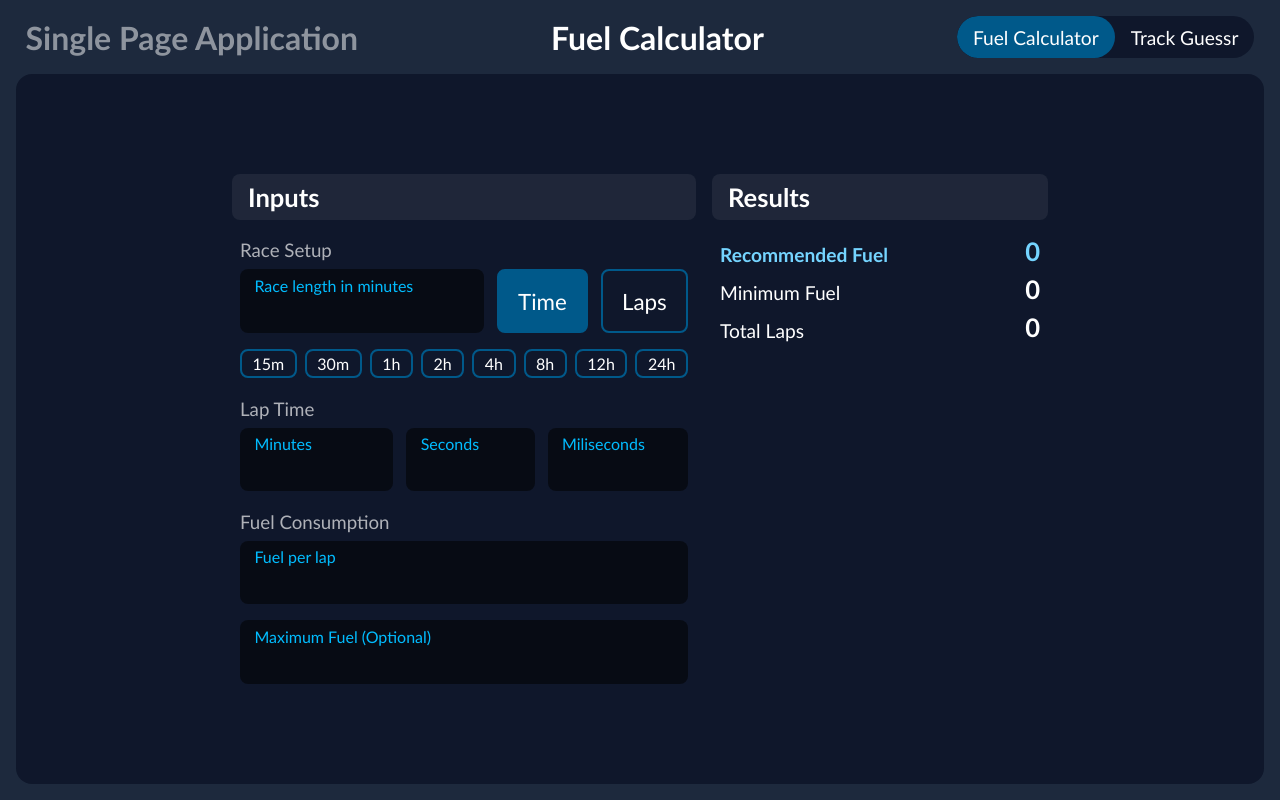
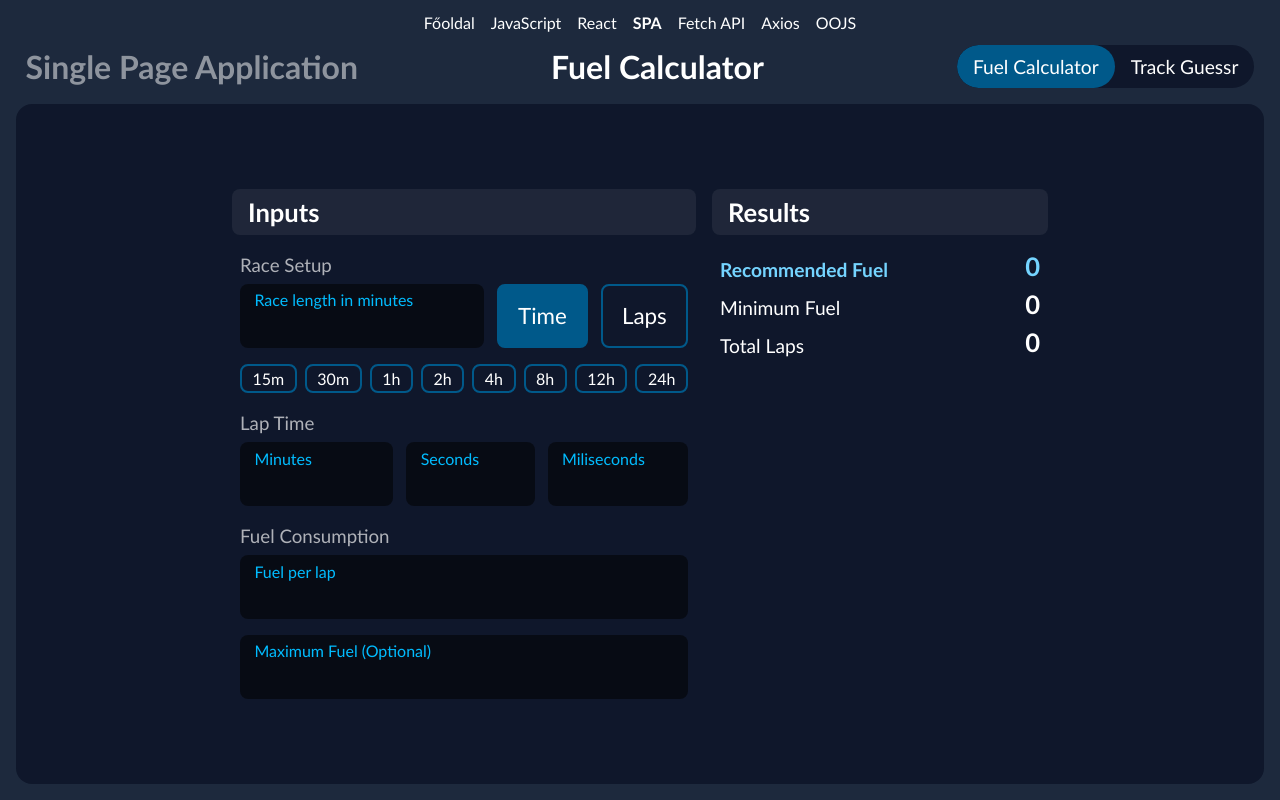
Before and after one commit to redbirdjs/web1_elm_beadando, a React (Vite) app in the folder 4_spa/: page / in a window 1280 px wide. Built offline with nearby package versions, Linux system fonts and the light colour scheme.

Commit message:
feladat4: menü hozzáadva

```diff
--- a/4_spa/src/App.css
+++ b/4_spa/src/App.css
@@ -59,3 +59,27 @@ main {
   border-radius: 1rem;
   background: oklch(20.8% 0.042 265.755);
 }
+
+.links {
+  display: flex;
+  justify-content: center;
+  gap: 1rem;
+  margin-top: 0.2rem;
+  margin-bottom: -0.8rem;
+  padding: 10px;
+  border-radius: 10px;
+}
+
+.links a {
+    text-decoration: none;
+    color: white;
+}
+
+.links a:not(.active-link):hover {
+    text-decoration: underline;
+}
+
+.active-link {
+    font-weight: bold;
+    cursor: default;
+}
--- a/4_spa/src/App.tsx
+++ b/4_spa/src/App.tsx
@@ -31,6 +31,16 @@ function App() {
 
   return (
     <div className='container'>
+      <nav className="links">
+        <a href="/">Főoldal</a>
+        <a href="/javascript_crud/javascript.html">JavaScript</a>
+        <a href="/react_crud/react.html">React</a>
+        <a className="active-link" href="#">SPA</a>
+        <a href="/fetchapi_crud/fetchapi.html">Fetch API</a>
+        <a href="/axios_crud/index.html">Axios</a>
+        <a href="/oojs/oojs.html">OOJS</a>
+      </nav>
+
       <header>
         <h1>Single Page Application</h1>
         <h1>{apps[currentApp].name}</h1>
```
